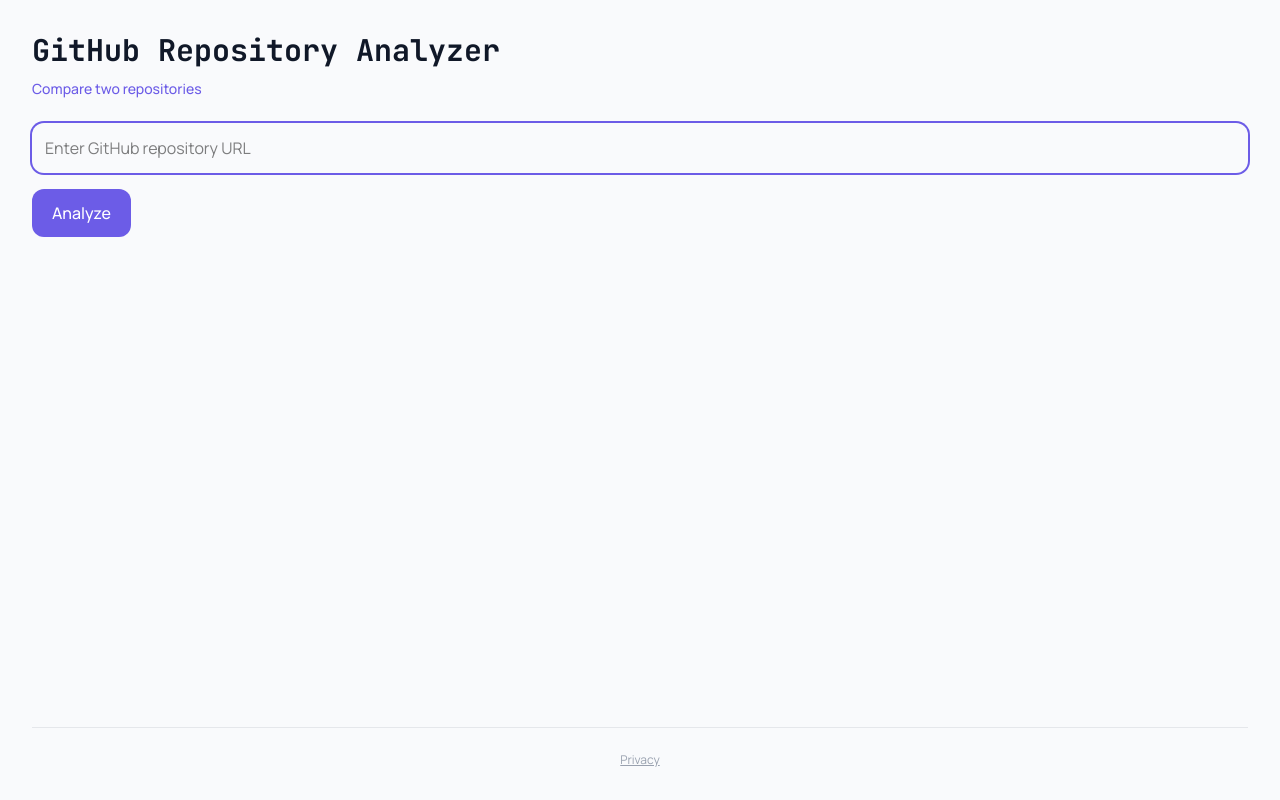
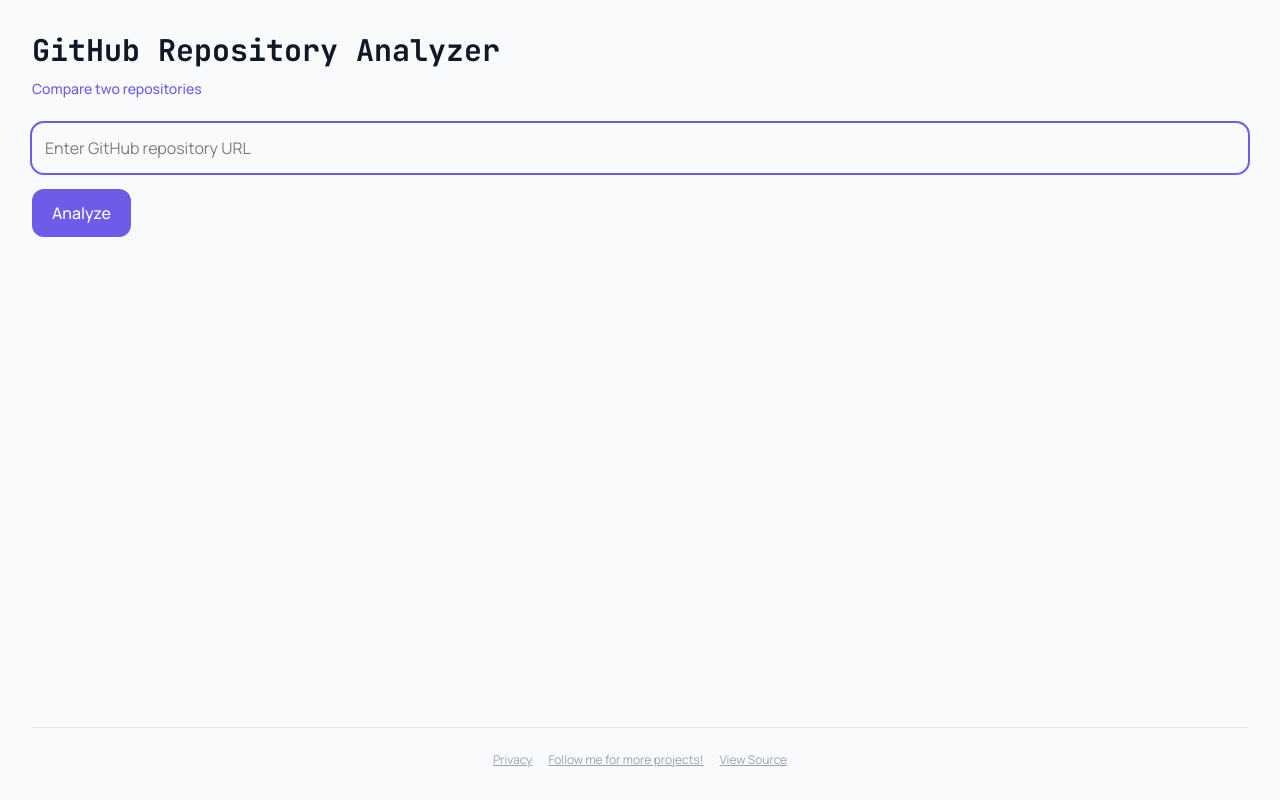
Before and after one commit to onurdlk/github-analyzer, a React (Vite) app in the folder frontend/: page / in a window 1280 px wide. Built offline with nearby package versions, Linux system fonts and the light colour scheme.

Commit message:
Added profile and repo source link to footer

```diff
--- a/frontend/src/App.tsx
+++ b/frontend/src/App.tsx
@@ -511,10 +511,26 @@
         )}
       </div>
       </div>
-      <footer className="mt-10 pt-6 border-t border-gray-200 text-center text-xs text-gray-400">
+      <footer className="mt-10 pt-6 border-t border-gray-200 text-center text-xs text-gray-400 space-x-4">
         <button onClick={() => setShowPrivacy(true)} className="underline hover:text-gray-600">
           Privacy
         </button>
+        <a
+          href="https://github.com/onurdlk"
+          target="_blank"
+          rel="noopener noreferrer"
+          className="underline hover:text-gray-600"
+        >
+          Follow me for more projects!
+        </a>
+        <a
+          href="https://github.com/onurdlk/github-analyzer"
+          target="_blank"
+          rel="noopener noreferrer"
+          className="underline hover:text-gray-600"
+        >
+          View Source
+        </a>
       </footer>
 
       {showPrivacy && <PrivacyModal onClose={() => setShowPrivacy(false)} />}
```
